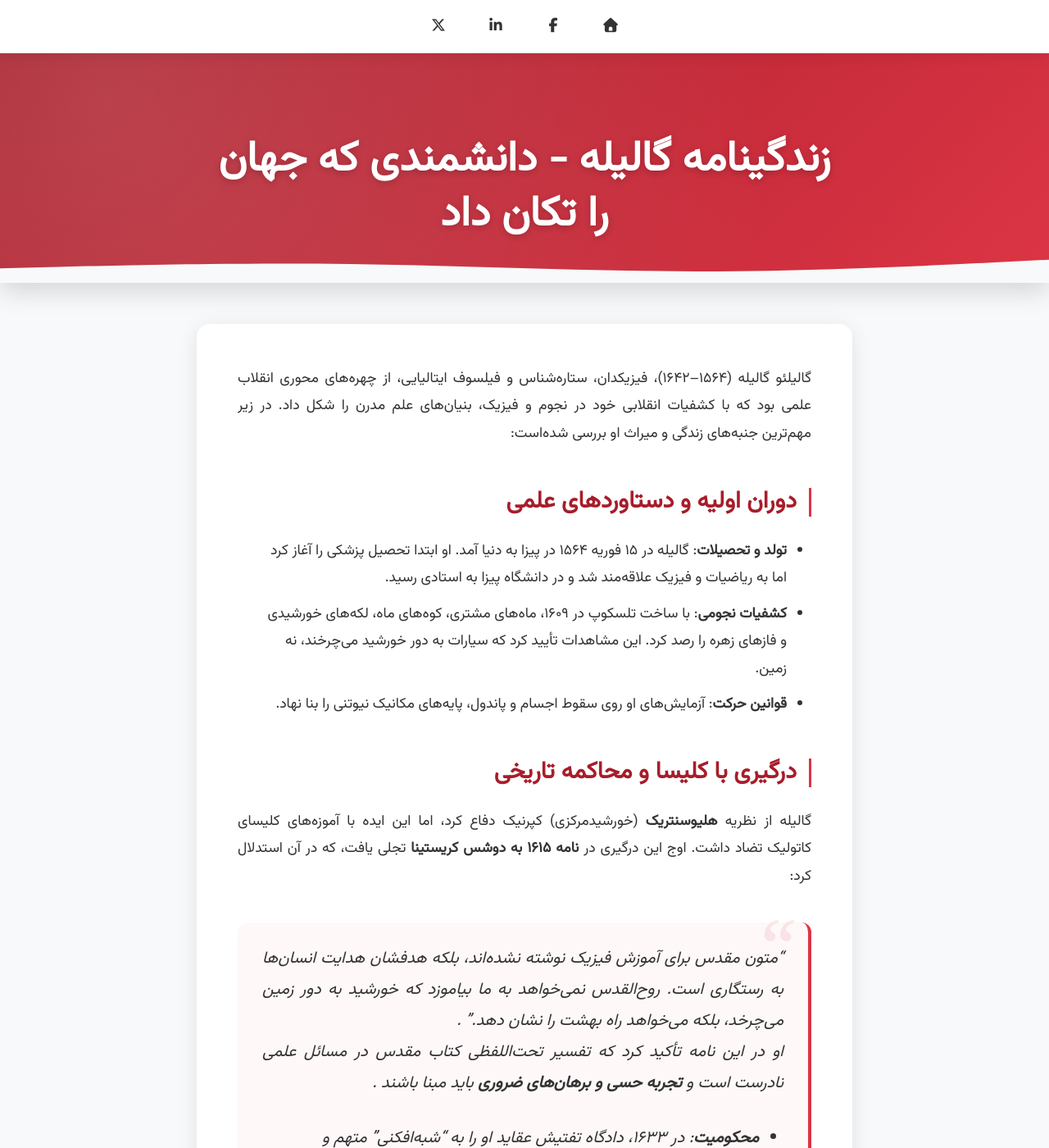
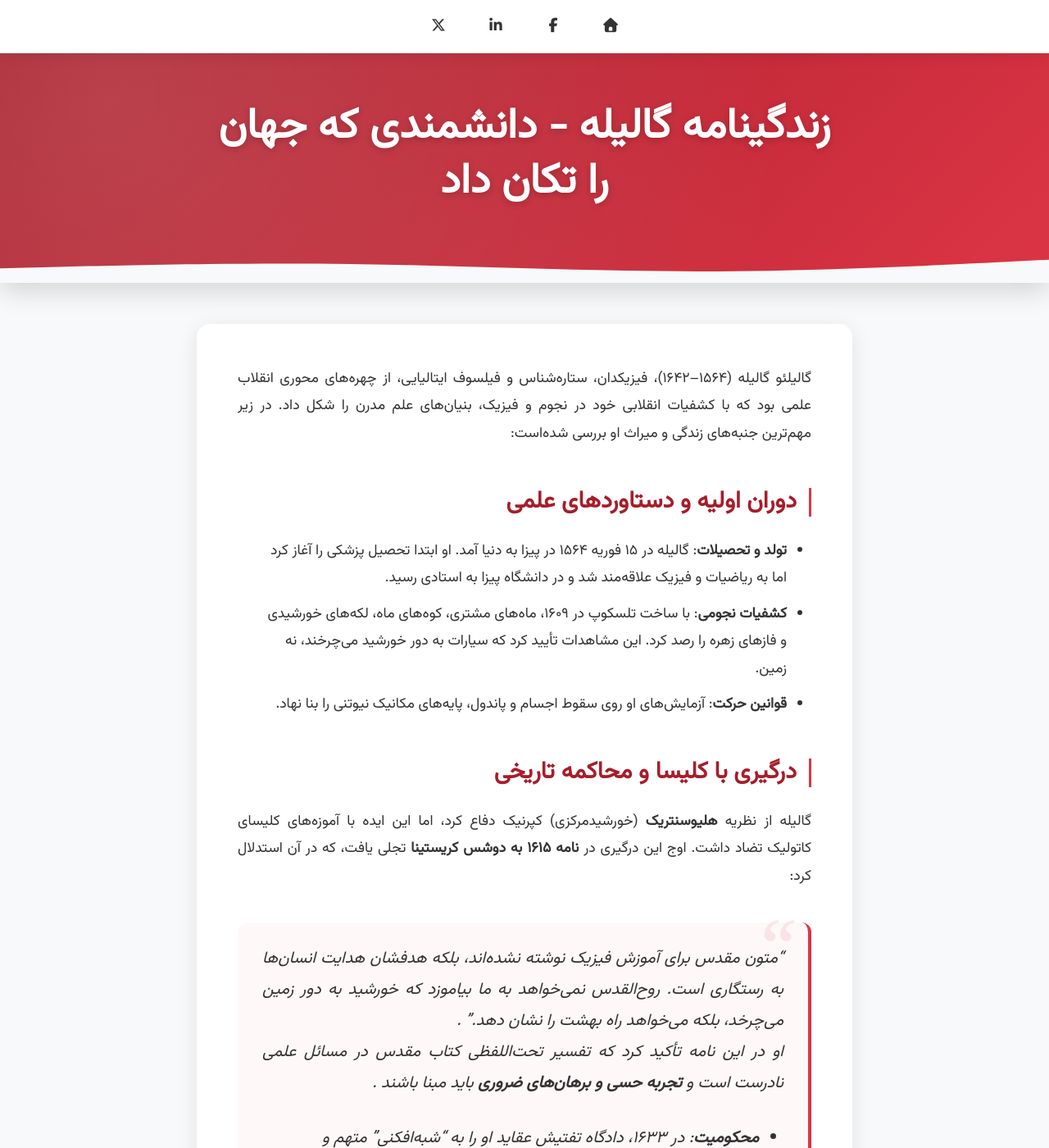
Before and after one commit to darkblog/darkblog.github.io, a Jekyll site: the page built from _posts/2025-7-5-68.md, in a window 1280 px wide and 1400 px high. Shown: the whole window at 82% size. Built offline with Jekyll 4.4.1, drawn with Linux system fonts in a browser that asks for light colours; nearby versions of some CDN libraries.

Commit message:
Update post.html

```diff
--- a/_layouts/post.html
+++ b/_layouts/post.html
@@ -185,11 +185,11 @@
             height: var(--header-height);
             position: relative;
             overflow: hidden;
-            padding-top: 50px;
             margin-bottom: 50px;
             display: flex;
             flex-direction: column;
             align-items: center;
+            justify-content: center;
             text-align: center;
             box-shadow: 0 10px 30px rgba(0, 0, 0, 0.15);
         }
@@ -228,6 +228,8 @@
             align-items: center;
             justify-content: center;
             height: 100%;
+            width: 100%;
+            transform: translateY(-15px);
         }
 
         .post-title {
@@ -237,7 +239,8 @@
             color: white;
             line-height: 1.3;
             margin: 0;
-            padding: 30px 0;
+            padding: 0;
+            width: 100%;
         }
 
         .post-container {
@@ -422,13 +425,15 @@
 
             .modern-header {
                 height: 220px;
-                padding-top: 40px;
                 margin-bottom: 40px;
+            }
+
+            .header-content {
+                transform: translateY(-10px);
             }
 
             .post-title {
                 font-size: 2.5rem;
-                padding: 20px 0;
             }
 
             .post-container {
@@ -465,8 +470,11 @@
         @media (max-width: 576px) {
             .modern-header {
                 height: 200px;
-                padding-top: 35px;
                 margin-bottom: 35px;
+            }
+
+            .header-content {
+                transform: translateY(-8px);
             }
 
             .post-container {
@@ -480,7 +488,6 @@
 
             .post-title {
                 font-size: 2rem;
-                padding: 15px 0;
             }
 
             .post-content blockquote {
```
